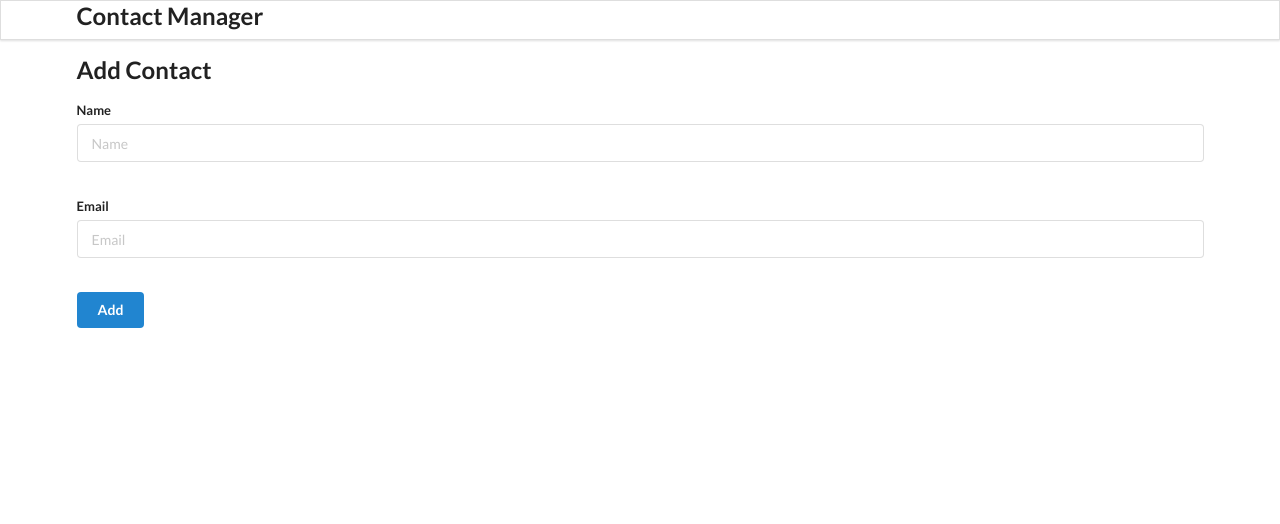
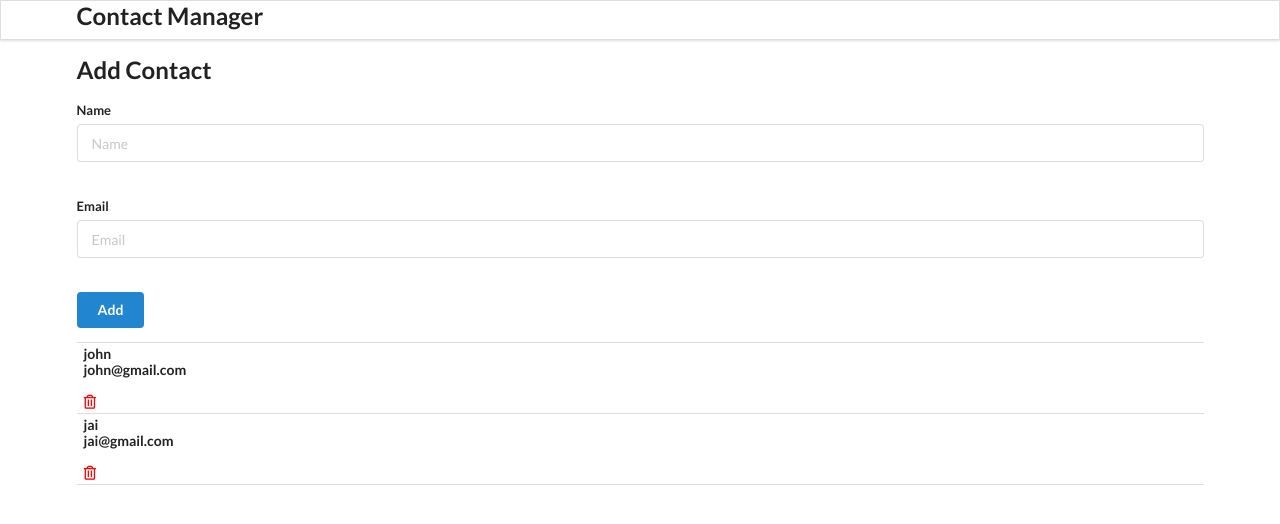
Before and after one commit to shafeenashaikh/React-Contact-app, a React (Create React App) app: page / in a window 1280 px wide. Shown: the top 524 px of the page. Built offline with nearby package versions, Linux system fonts and the light colour scheme.

Commit message:
created Contact List

```diff
--- a/src/App.js
+++ b/src/App.js
@@ -1,12 +1,28 @@
 import './App.css';
 import AddContact from './Components/AddContact';
+import ContactList from './Components/ContactList';
 import Header from './Components/Header';
 
 function App() {
+
+  const contacts = [
+    {
+      id:"1",
+      name:"john",
+      email:"john@gmail.com"
+    },
+    {
+      id:"2",
+      name:"jai",
+      email:"jai@gmail.com"
+    }
+  ];
+
   return (
     <div className="ui container">
       <Header/>
       <AddContact/>
+      <ContactList contacts={contacts}/>
     </div>
   );
 }
--- /dev/null
+++ b/src/Components/ContactCard.js
@@ -0,0 +1,18 @@
+import React from "react";
+
+const ContactCard = (props) => {
+
+    const{id, name, email} = props.contact;
+    return(
+        <div className="item">
+        <div className="content">
+            <div className="header">{name}</div>
+            <div className="header">{email}</div>
+        </div><br/>
+        <i className="trash alternate outline icon"
+        style={{color:"red", marginTop:"7px"}}
+        ></i>
+    </div>
+    )
+}
+export default ContactCard
--- /dev/null
+++ b/src/Components/ContactList.js
@@ -0,0 +1,18 @@
+import React from 'react'
+import ContactCard from './ContactCard'
+
+const ContactList = (props) => {
+    console.log(props)
+
+    const renderContactList = props.contacts.map((contact) => {
+            return(
+             <ContactCard contact={contact}/>
+            )
+    })
+    return(
+        <div className="ui celled list">
+            {renderContactList}
+        </div>
+    )
+}
+export default ContactList
--- a/src/Components/Header.js
+++ b/src/Components/Header.js
@@ -5,7 +5,7 @@
         <div className="ui fixed menu">
              <div className="ui container center">
                 <h2> Contact Manager</h2>
-             </div>
+            </div>
         </div>
     )
 }
```
